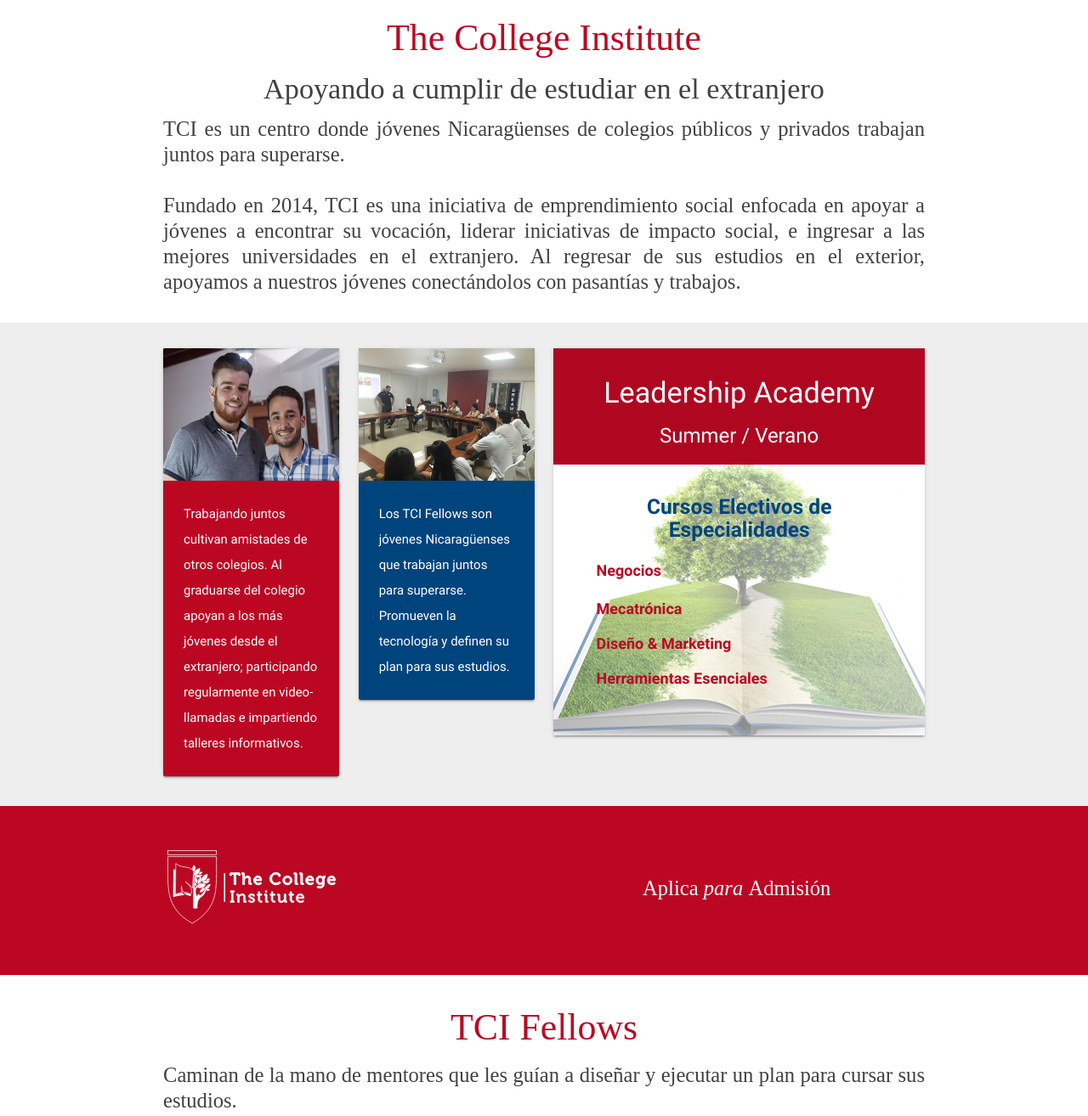
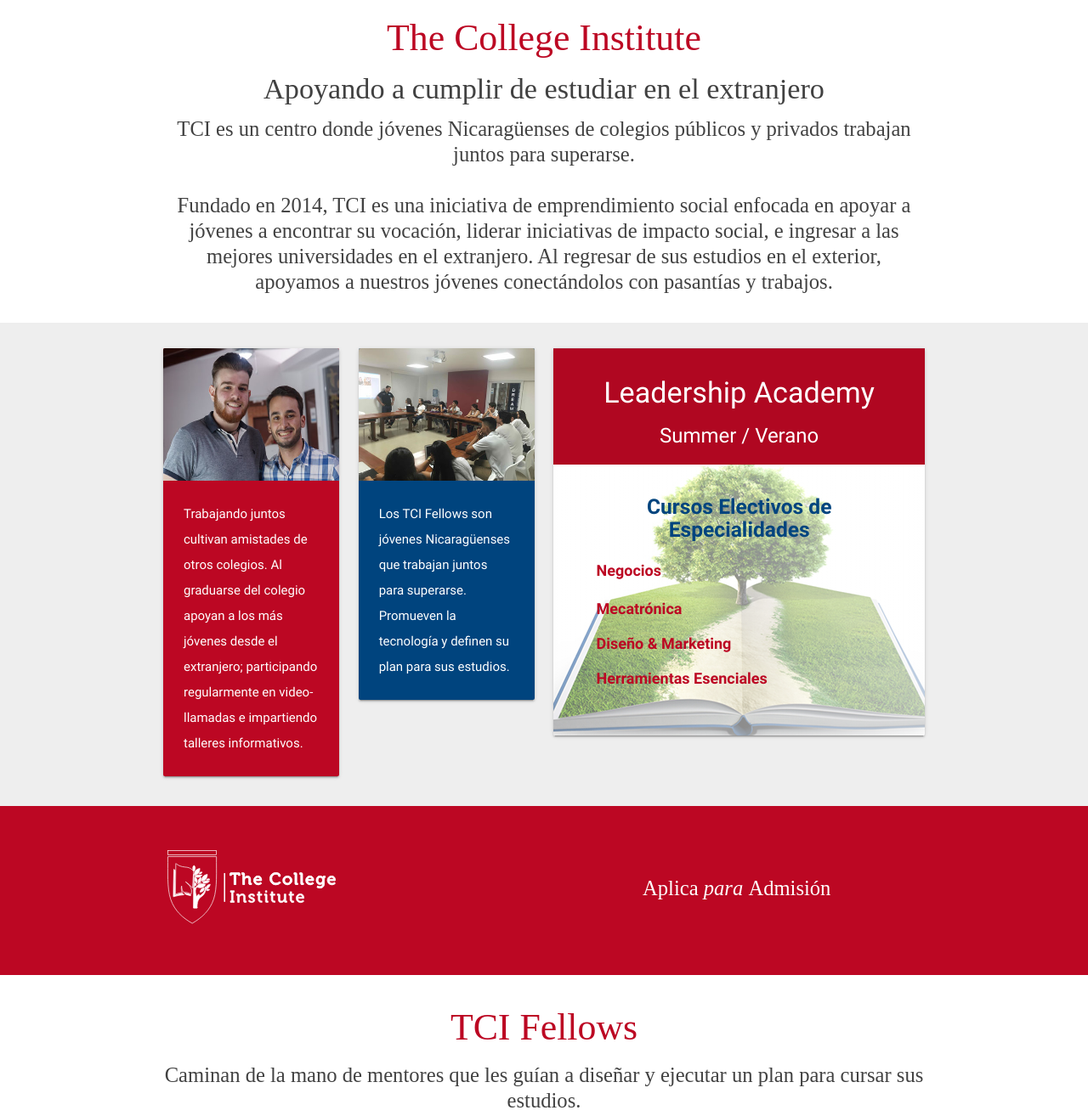
Before and after one commit to JackZeled0n/CollegeInstitute, a plain HTML site: page index.html in a window 1280 px wide. Shown: the part 880-2194 px from the top of the page at 85% size. Drawn offline with nearby package versions, Linux system fonts and the light colour scheme.

Commit message:
center text

```diff
--- a/index.html
+++ b/index.html
@@ -267,7 +267,7 @@
       <FONT FACE="Libre Baskerville">Apoyando a cumplir de estudiar en el extranjero</FONT>
     </h4>
     <h5>
-      <p align="justify" class="container" style="color:#414141">
+      <p align="center-align" class="container" style="color:#414141">
         <FONT FACE="Libre Baskerville">
           TCI es un centro donde jóvenes Nicaragüenses de colegios públicos y privados trabajan juntos para
           superarse.</br>
@@ -470,7 +470,7 @@
         <FONT FACE="Libre Baskerville">TCI Fellows</FONT>
       </h3>
       <h5>
-        <p align="justify" class="container" style="color:#414141">
+        <p align="center-align" class="container" style="color:#414141">
           <FONT FACE="Libre Baskerville">
             Caminan de la mano de mentores que les guían a diseñar y ejecutar un plan para cursar sus estudios.
           </FONT>
```
